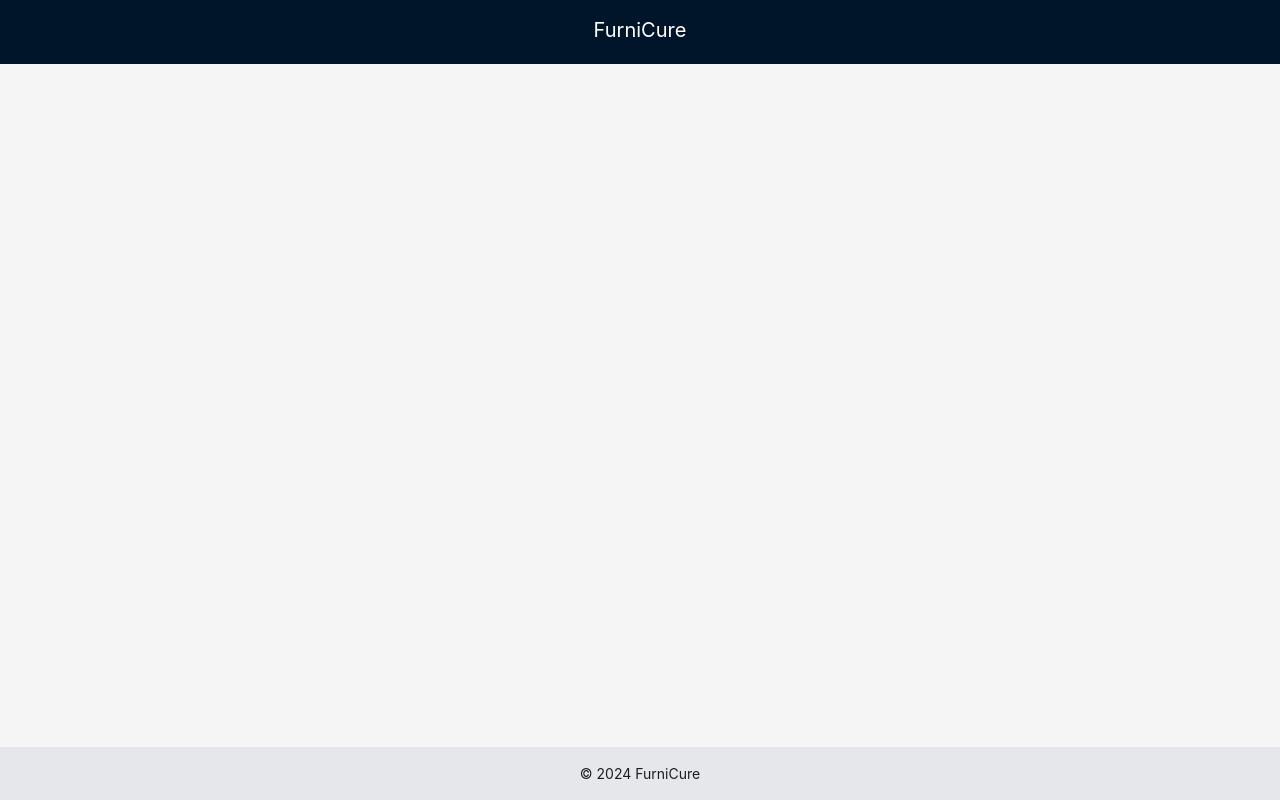
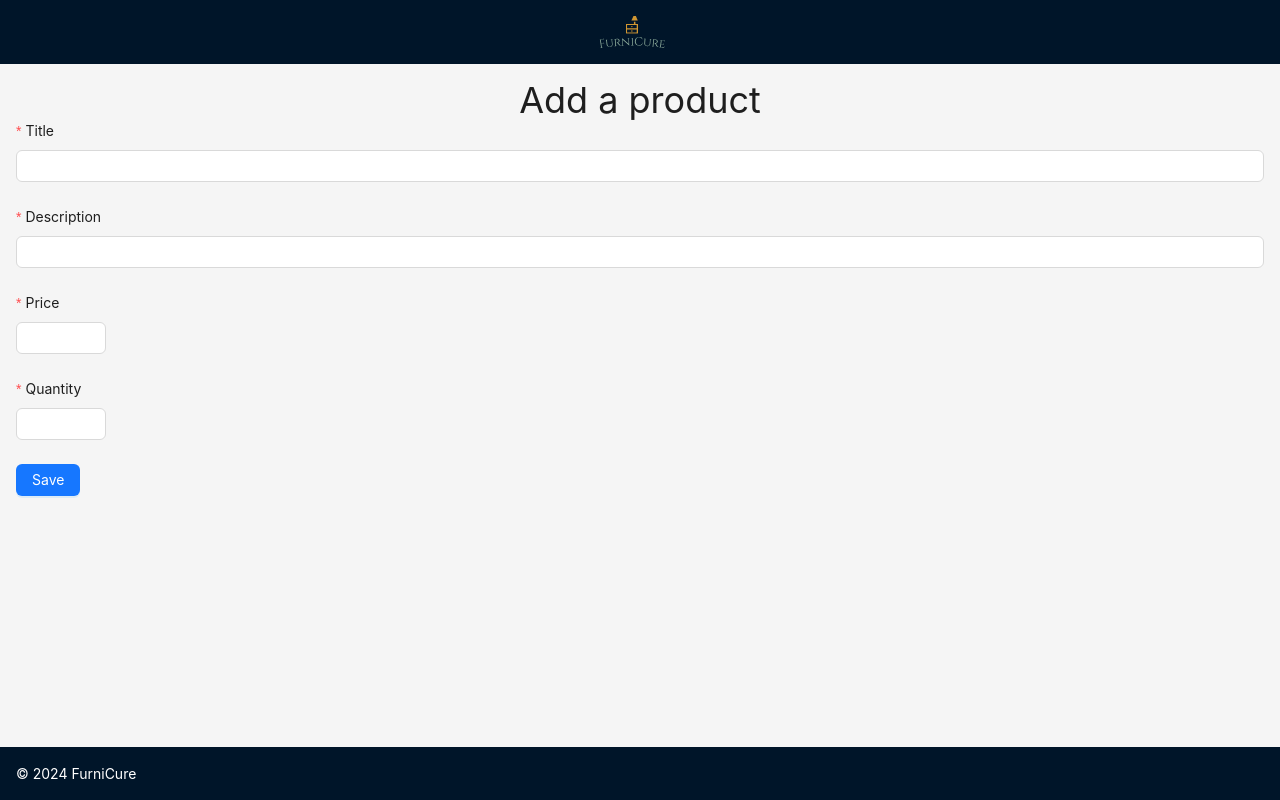
Before and after one commit to Velin-Apostolov/furnicure, a React (Vite) app in the folder client/: page /admin/products/add in a window 1280 px wide. Built offline with nearby package versions, Linux system fonts and the light colour scheme.

Commit message:
added admin dashboard and admin product add form, now functioning

```diff
--- a/client/src/App.jsx
+++ b/client/src/App.jsx
@@ -8,8 +8,9 @@ import Cart from "./components/User/Cart/Cart";
 import Register from "./components/User/auth/Register/Register";
 import Login from "./components/User/auth/Login/Login";
 import Profile from "./components/User/Profile/Profile";
-import AdminLogin from "./components/Admin/Login/AdminLogin";
+import AdminLogin from "./components/Admin/AdminLogin/AdminLogin";
 import AdminDashboard from "./components/Admin/AdminDashboard/AdminDashboard";
+import AdminProductForm from "./components/Admin/AdminProductForm/AdminProductForm";
 import { useLocation } from "react-router-dom";
 import { AuthProvider } from "./contexts/AuthContext";
 
@@ -26,6 +27,7 @@ function App() {
             <Routes>
               <Route path="/admin" element={<AdminLogin />} />
               <Route path="/admin/dashboard" element={<AdminDashboard />} />
+              <Route path="/admin/products/add" element={<AdminProductForm />} />
             </Routes>
           </AuthLayout>
         ) : (
--- a/client/src/components/Admin/AdminDashboard/AdminDashboard.jsx
+++ b/client/src/components/Admin/AdminDashboard/AdminDashboard.jsx
@@ -1,6 +1,13 @@
+import { Button } from "antd";
+import { useNavigate } from 'react-router-dom';
+
 const AdminDashboard = () => {
+    const navigate = useNavigate();
     return (
-        <h1>Admin Dashboard!</h1>
+        <div className="flex justify-between items-center gap-4">
+            <h1 className="text-4xl">Products</h1>
+            <Button type="primary" onClick={() => navigate('/admin/products/add')}>Add Product</Button>
+        </div> // TODO: Add table and display all products in the detail, action tab should be 3 vertical dots opening a drop down menu with "Edit" "Delete" "Deactivate"
     )
 }
 
--- /dev/null
+++ b/client/src/components/Admin/AdminProductForm/AdminProductForm.jsx
@@ -0,0 +1,98 @@
+import { Button, Form, Input, InputNumber, Upload } from "antd";
+import { UploadOutlined } from '@ant-design/icons';
+import { useNavigate } from "react-router-dom";
+
+// const props = {
+//     action: 'https://660d2bd96ddfa2943b33731c.mockapi.io/api/upload', // To be linked with a CDN
+//     onChange({ file, fileList }) {
+//         if (file.status !== 'uploading') {
+//             console.log(file, fileList);
+//         }
+//     },
+// }; to be added later
+
+const AdminProductForm = () => {
+    const [form] = Form.useForm();
+    const navigate = useNavigate();
+
+    const handleReset = () => form.resetFields();
+
+    const onFinish = async (values) => {
+        const options = {
+            method: 'POST',
+            headers: {
+                'Content-Type': 'application/json',
+            },
+            body: JSON.stringify(values)
+        }
+        try {
+            const response = await fetch('http://localhost:3000/products/add', options);
+            if (!response.ok) {
+                const result = await response.json();
+                throw new Error(result.message);
+            }
+            const result = await response.json();
+            navigate('/admin/dashboard');
+            handleReset();
+        } catch (error) {
+            console.error(error);
+            throw new Error(error.message);
+        }
+    }
+    return (
+        <div>
+            <div className="flex justify-center items-center gap-4">
+                <h2 className="text-4xl">Add a product</h2>
+            </div>
+            <div>
+                <Form
+                    form={form}
+                    layout="vertical"
+                    name="admin-product-form"
+                    onFinish={onFinish}
+                >
+                    <Form.Item
+                        label='Title'
+                        name='title'
+                        rules={[{ required: true, message: 'Please enter a title!' }]}
+                    >
+                        <Input />
+                    </Form.Item>
+                    <Form.Item
+                        label='Description'
+                        name='description'
+                        rules={[{ required: true, message: 'Please enter a description!' }]}
+                    >
+                        <Input />
+                    </Form.Item>
+                    <Form.Item
+                        label='Price'
+                        name='price'
+                        rules={[{ required: true, message: 'Please enter a price!' }]}
+                    >
+                        <InputNumber />
+                    </Form.Item>
+                    <Form.Item
+                        label='Quantity'
+                        name='quantity'
+                        rules={[{ required: true, message: 'Please enter a quantity!' }]}
+                    >
+                        <InputNumber />
+                    </Form.Item>
+                    {/* <Form.Item
+                        label='Image'
+                        name='image'
+                        rules={[{ required: true, message: 'Please upload an image!' }]}
+                    >
+                        <Upload {...props}>
+                            <Button icon={<UploadOutlined />}>Upload</Button>
+                        </Upload>
+                    </Form.Item> */}
+                    <Button type="primary" htmlType="submit">Save</Button>
+                </Form>
+            </div>
+        </div>
+    )
+}
+
+export default AdminProductForm;
--- a/client/src/components/User/auth/Login/Login.jsx
+++ b/client/src/components/User/auth/Login/Login.jsx
@@ -39,7 +39,7 @@ const Login = () => {
         <div className='login-container'>
             <Form
                 form={form}
-                name='basic'
+                name='user-login'
                 layout='vertical'
                 onFinish={onFinish}
                 className='login-form'
--- a/client/src/layouts/AuthLayout.jsx
+++ b/client/src/layouts/AuthLayout.jsx
@@ -1,23 +1,35 @@
 import { Layout } from "antd";
 import React from "react";
+import { useNavigate } from "react-router-dom";
 
 const { Header, Content, Footer } = Layout;
 
 const AuthLayout = ({ children }) => {
+    const navigate = useNavigate();
+
+    const handleLogoClick = () => {
+        navigate('/admin/dashboard');
+    }
+
     return (
         <Layout className="flex flex-col min-h-screen">
             <Header className="bg-dark-blue text-white p-4">
-                <div className="container mx-auto">
-                    <h1 className="text-xl text-center">FurniCure</h1>
-                </div>
+            <div className="flex justify-center items-center">
+                <img
+                    src="/logo-no-background.svg"
+                    alt="Logo"
+                    className="cursor-pointer h-8 mr-4"
+                    onClick={handleLogoClick}
+                />
+            </div>
             </Header>
             <Content className="flex-grow p-4">
                 <div className="container mx-auto">
                     {children}
                 </div>
             </Content>
-            <Footer className="bg-gray-200 text-center p-4">
-                <div className="container mx-auto">
+            <Footer className="bg-dark-blue text-center p-4">
+                <div className="flex items-start text-white">
                     © {new Date().getFullYear()} FurniCure
                 </div>
             </Footer>
```
Also changed, not shown: client/src/components/Admin/AdminLogin/AdminLogin.jsx (renamed from client/src/components/Admin/Login/AdminLogin.jsx), 1 other file (tests, documents, lock files or other folders).
